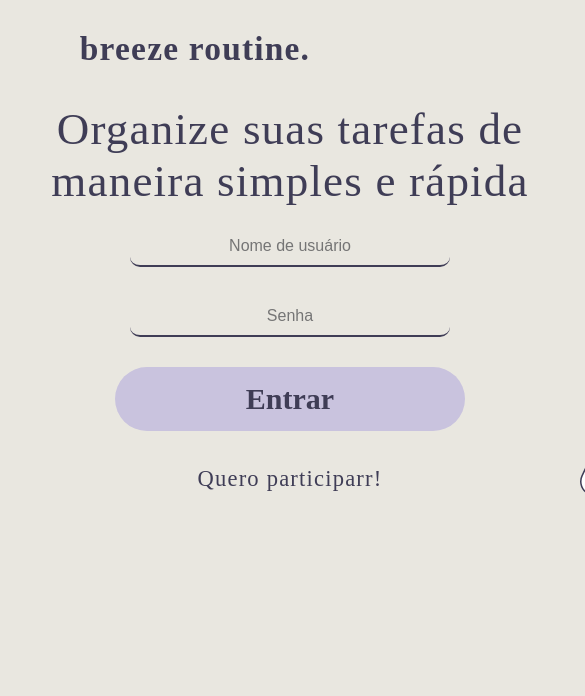
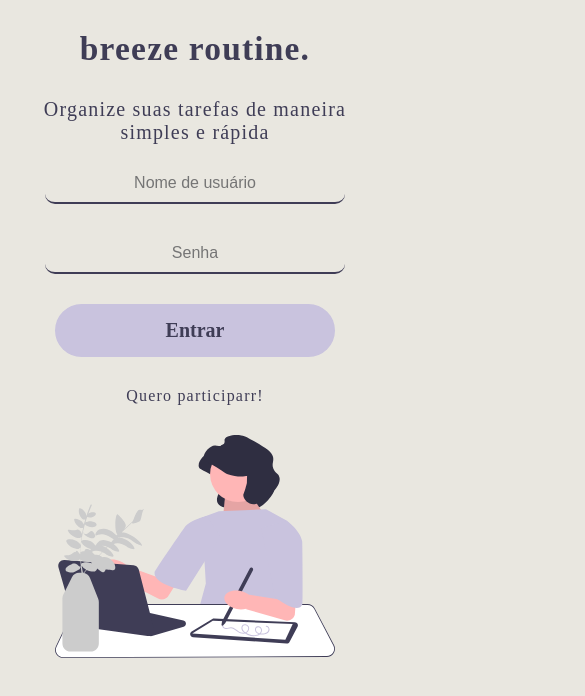
Before and after one commit to rebeccamoura/breeze-routine, an Angular app: page /home in a window 390 px wide. Shown: the top 696 px of the page, 585 px wide, since content can reach past the window. Built offline with nearby package versions, Linux system fonts and the light colour scheme; a web font is replaced by a local one.

Commit message:
login responsivo

```diff
--- a/src/app/main/auth/login/login.component.html
+++ b/src/app/main/auth/login/login.component.html
@@ -2,11 +2,11 @@
     <h1 class="title">
         Organize suas tarefas de maneira simples e rápida
     </h1>
-    <form class="login">
+    <form class="login-form">
         <input class="user text" type="text" name="user" placeholder="Nome de usuário">
         <input class="password" type="password" name="password" placeholder="Senha">
         <input *ngIf="isRegister" class="email email" type="email" name="email" placeholder="Seu e-mail preferido">
-        <button class="login btn large-btn" type="submit">
+        <button class="submit btn large-btn" type="submit">
             {{ isRegister ? 'Criar conta' : 'Entrar' }}
         </button>
         <a class="sign-up" (click)="toggleSignUp()">
--- a/src/app/main/auth/login/login.component.scss
+++ b/src/app/main/auth/login/login.component.scss
@@ -12,7 +12,7 @@
         margin-bottom: 20px;
     }
 
-    .login {
+    .login-form {
         display: flex;
         flex-flow: column;
         text-align: center;
@@ -23,7 +23,6 @@
             font-size: $textSize;
             color: $onbg;
             text-decoration: none;
-            margin-top: 5px;
             font-family: $textFont;
 
             &:hover {
@@ -46,3 +45,39 @@
         }
     }
 }
+
+@media screen and (max-width: 1080px) {
+    .login-wrapper {
+        width: 350px;
+
+        .title {
+            font-size: $textSize;
+        }
+
+        .login-form {
+            .submit {
+                font-size: $btnSmallSize;
+            }
+
+            .sign-up {
+                font-size: $inputSize;
+            }
+        }
+    }
+}
+
+@media screen and (max-width: 470px) {
+    .login-wrapper {
+        .title {
+            font-size: $btnSmallSize;
+        }
+        .login-form {
+            width: 280px;
+            margin: auto;
+
+            .text, .password, .email, .submit {
+                width: 280px;
+            }
+        }
+    }
+}
--- a/src/app/main/home/home.component.scss
+++ b/src/app/main/home/home.component.scss
@@ -7,3 +7,29 @@
         width: 500px;
     }
 }
+
+@media screen and (max-width: 1080px) {
+    .home {
+        .picture {
+            width: 350px;
+        }
+    }
+}
+
+@media screen and (max-width: 769px) {
+    .home {
+        flex-flow: column;
+
+        .picture {
+            margin: 30px 0 50px;
+        }
+    }
+}
+
+@media screen and (max-width: 470px) {
+    .home {
+        .picture {
+            width: 280px;
+        }
+    }
+}
--- a/src/assets/styles/_variables.scss
+++ b/src/assets/styles/_variables.scss
@@ -7,8 +7,9 @@
 
     // sizes
         $logoSize: 3.345rem;
-        $titleSize: 4.5rem;
+        $titleSize: 4rem;
         $btnSize: 3rem;
+        $btnSmallSize: 2rem;
         $textSize: 2.256rem;
         $inputSize: 1.6rem;
 
```
